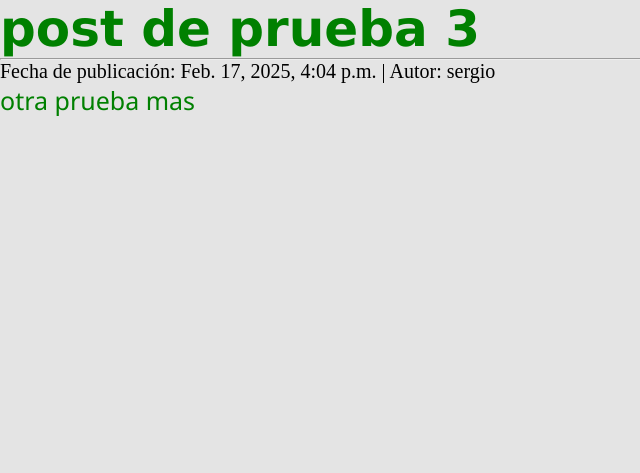
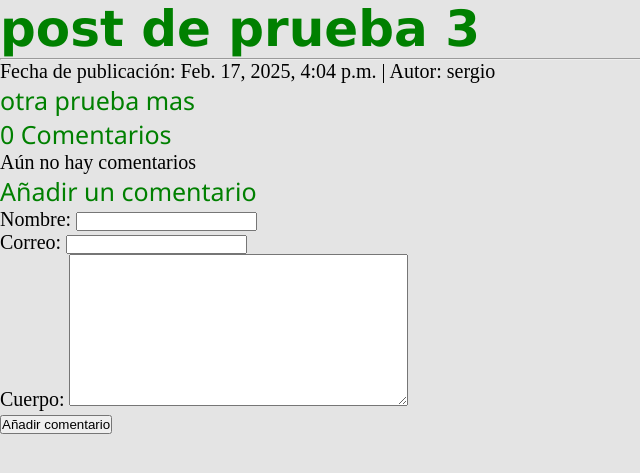
Before and after one commit to sergiolttz/blog, a Django app: a page that uses blog/templates/post_unico.html in a window 1280 px wide. Shown: the top 473 px of the page, without its empty margins (0-640 px from the left). Run offline with Django 5.2, Linux system fonts and the light colour scheme; data comes from the database, SQL or seed files in the repository; both versions use the stored data as it was after the commit; parts of the project's set-up code (start-up, migrations or seed data) failed here and were passed over.

Commit message:
comments done

```diff
--- a/blog/forms.py
+++ b/blog/forms.py
@@ -1,7 +1,13 @@
 from django import forms
+from .models import Comentario
 
-class Formulario_Envio_de_Correo(forms.form):
+class Formulario_Envio_de_Correo(forms.Form):
     nombre = forms.CharField(max_length=100)
     correo = forms.EmailField()
     destinatario = forms.EmailField()
     comentarios = forms.CharField(widget=forms.Textarea, required=False)
+
+class ComentarioFormulario(forms.ModelForm):
+    class Meta:
+        model = Comentario
+        fields = ('nombre', 'correo', 'cuerpo')
--- a/blog/models.py
+++ b/blog/models.py
@@ -27,3 +27,19 @@ class Post(models.Model):
 
     def obtener_url_absoluto(self):
         return reverse('blog:detalles', args=[self.titulo, self.tema])
+
+class Comentario(models.Model):
+    publicacion = models.ForeignKey(Post, on_delete=models.CASCADE, related_name="comments")
+
+    nombre = models.CharField(max_length=80)
+    correo = models.EmailField()
+    cuerpo = models.TextField()
+    creado = models.DateTimeField(auto_now_add=True)
+    actualizado = models.DateTimeField(auto_now=True)
+    activo = models.BooleanField(default=True)
+
+    class Meta:
+        ordering = ('creado',)
+
+    def __str__(self):
+        return f'Comentario de {self.nombre} en {self.publicacion}'
--- a/blog/templates/post_unico.html
+++ b/blog/templates/post_unico.html
@@ -17,5 +17,37 @@
     <h2>
         {{publicacion.cuerpo}}
     </h2>
+
+    {% with comentarios.count as total %}
+    <h2>
+        {{total}} Comentario{{total|pluralize}}
+    </h2>
+    {% endwith %}
+
+    {% for comentario in comentarios %}
+    <div>
+        <p>
+            Comentario #{{forloop.counter}} autor: {{comentario.nombre}}
+            {{comentario.creado}}
+        </p>
+        {{comentario.cuerpo|linebreaks}}
+    </div>
+    {% empty %}
+        <p>
+            Aún no hay comentarios
+        </p>
+    {% endfor %}
+
+    <h2>Añadir un comentario</h2>
+    <form method="POST">
+        {% csrf_token %}
+        {{ comentario_form.as_p }} <p>
+            <input type="submit" value="Añadir comentario">
+        </p>
+    </form>
+
+
+    {% if nuevo_comentario %} <p>Tu comentario ha sido añadido.</p> {% endif %}
+
 </body>
 </html>
--- a/blog/views.py
+++ b/blog/views.py
@@ -1,8 +1,8 @@
 from django.shortcuts import render, get_list_or_404, get_object_or_404
-from .models import Post
+from .models import Post, Comentario
+from django.views.generic import ListView
+from .forms import Formulario_Envio_de_Correo, ComentarioFormulario
 '''from django.core.paginator import Paginator, EmptyPage, PageNotAnInteger'''
-from django.views.generic import ListView
-from .forms import Formulario_Envio_de_Correo
 
 class Lista_de_publicaciones(ListView):
     model= Post
@@ -30,7 +30,29 @@ def Lista_de_publicaciones(request):
 
 def Detalle_publicacion(request, titulo_arg, tema_arg):
     publicacion = get_object_or_404(Post, titulo=titulo_arg, tema=tema_arg)
-    return render(request, 'post_unico.html', {'publicacion': publicacion})
+    comentarios = publicacion.comments.filter(activo=True)
+    nuevo_comentario = None
+
+    # Se crea el formulario *antes* del condicional
+    comentario_form = ComentarioFormulario()
+
+    if request.method == 'POST':
+        # Se *reemplaza* con los datos del POST si es necesario
+        comentario_form = ComentarioFormulario(data=request.POST)
+
+        if comentario_form.is_valid():
+            nuevo_comentario = comentario_form.save(commit=False)
+            nuevo_comentario.publicacion = publicacion
+            nuevo_comentario.save()
+            # Si quieres, puedes crear un nuevo formulario vacío después de guardar el comentario
+            comentario_form = ComentarioFormulario()  # Limpia el formulario para el siguiente comentario
+
+    return render(request, 'post_unico.html', {
+        'publicacion': publicacion,
+        'comentarios': comentarios,
+        'nuevo_comentario': nuevo_comentario,
+        'comentario_form': comentario_form
+    })
 
 def Compartir_Post(request, post_id):
 
```
Also changed, not shown: blog/admin.py (+7 -1 lines), blog/migrations/0002_comentario.py (added), blog/templates/compartir.html (added), db.sqlite3.
